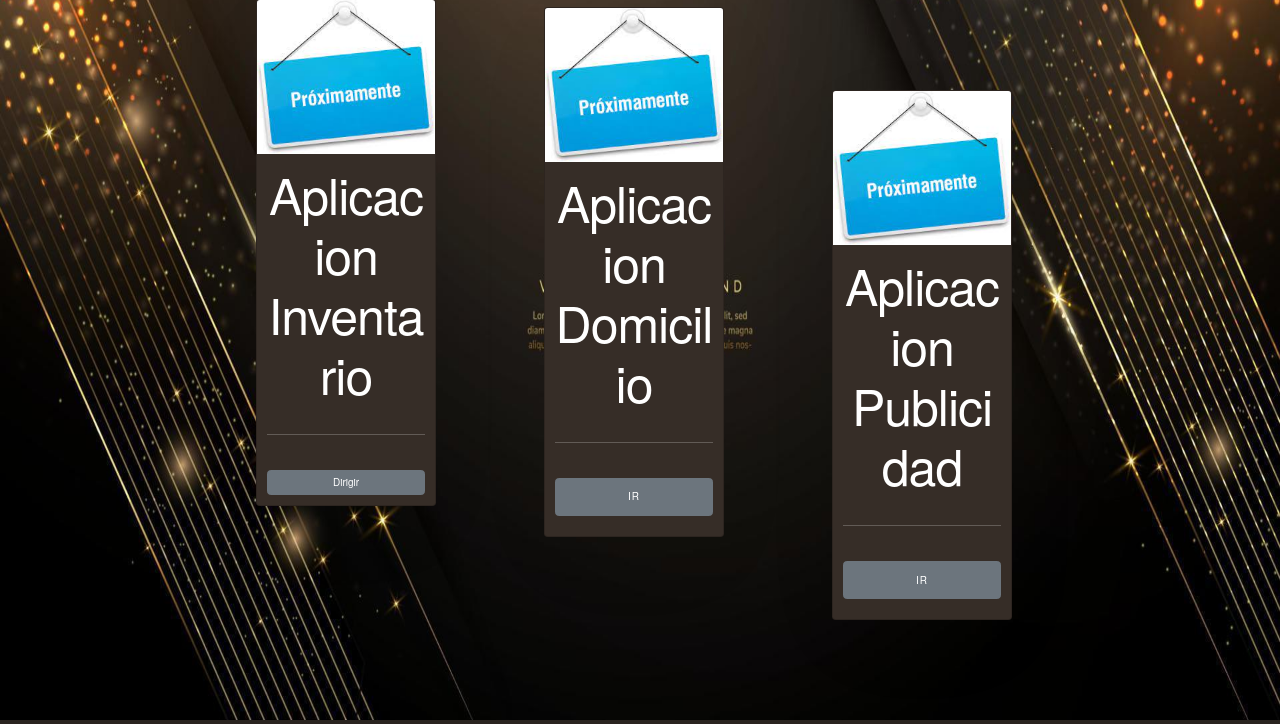
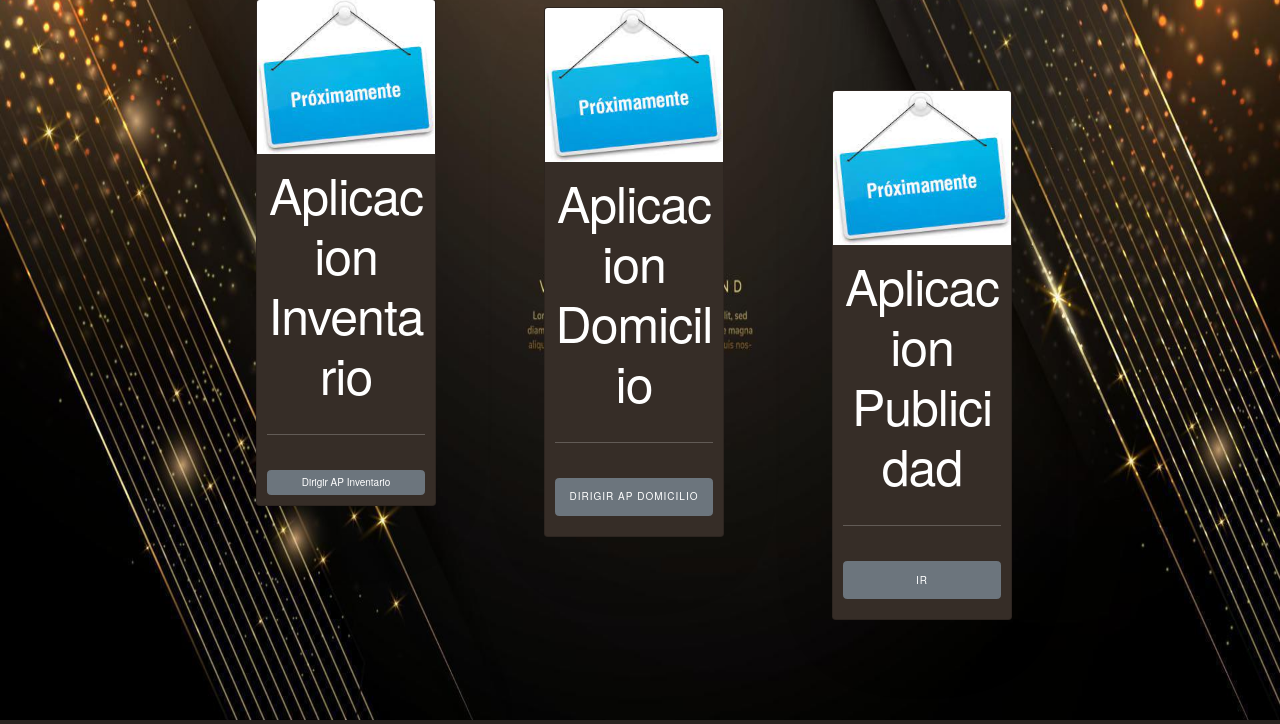
Before and after one commit to Chipoteo/Pagina-Desarrolladores, a PHP site: page / in a window 1280 px wide. Shown: the part 1909-2633 px from the top of the page. Run offline with PHP 8.4, Linux system fonts and the light colour scheme.

Commit message:
version 1.1

```diff
--- a/plantilla/maquetacion.php
+++ b/plantilla/maquetacion.php
@@ -59,7 +59,7 @@
             <h1 class="card-text">Aplicacion Inventario</h1>
             <hr>
             <div class="d-grid gap-2">
-            <a class="btn btn-secondary" href="../../Pagina desarrolladores/vista/Index_inventario.php" role="button">Dirigir</a>
+            <a class="btn btn-secondary" href="../../Pagina desarrolladores/vista/Index_inventario.php" role="button">Dirigir AP Inventario</a>
             </div>
         </div>
     </div>
@@ -73,7 +73,7 @@
             <h1 class="card-text">Aplicacion Domicilio</h1>
             <hr>
             <div class="d-grid gap-2">
-                <button class="btn btn-secondary" type="button">Ir</button>
+                <button class="btn btn-secondary" href="../../Pagina desarrolladores/vista/Index_domicilio.php" role="button">Dirigir AP Domicilio</button>
             </div>
         </div>
     </div>
```
